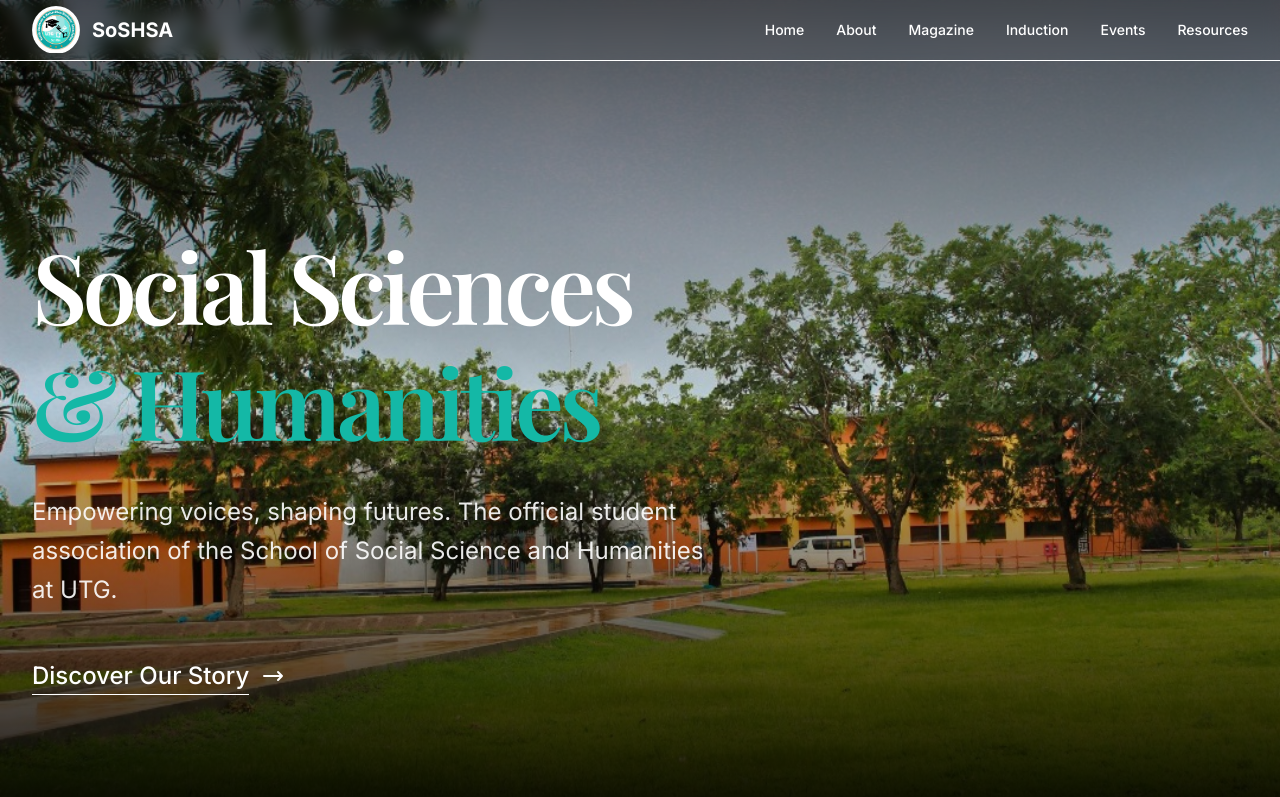
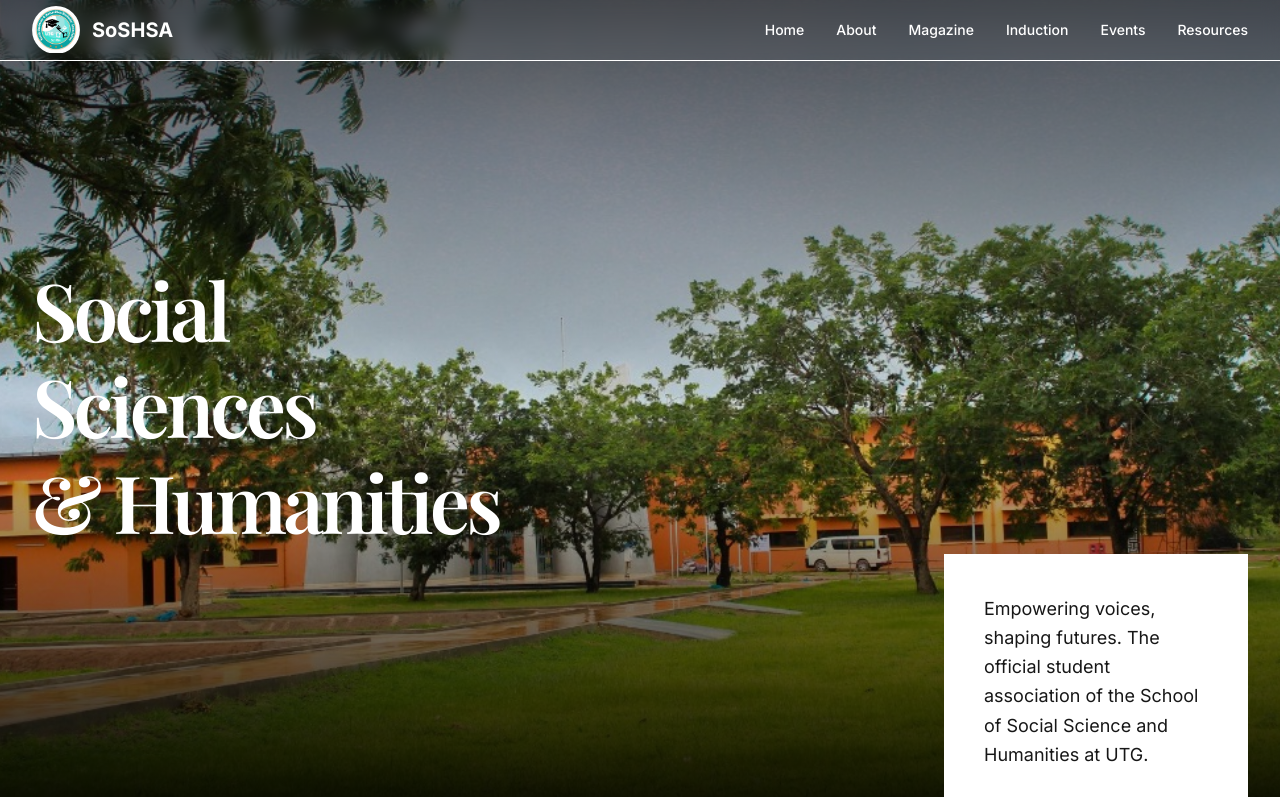
Before and after one commit to GCose/soshsa-website, a Next.js app: page / in a window 1280 px wide. Shown: the top 797 px of the page. Built offline with nearby package versions, Linux system fonts and the light colour scheme.

Commit message:
Made changes

```diff
--- a/components/website/home/HeroSection.tsx
+++ b/components/website/home/HeroSection.tsx
@@ -9,30 +9,34 @@ const HeroSection = () => (
         priority
         sizes="100vw"
         alt="SoSHSA Community"
-        className="object-fit"
+        className="object-cover"
         src="/images/home/hero.jpeg"
       />
       <div className="absolute inset-0 bg-linear-to-b from-black/70 via-black/10 to-black/90" />
     </div>
 
-    <div className="relative w-full max-w-7xl mx-auto px-6 lg:px-8">
-      <div className="max-w-5xl">
-        <h1 className="text-fluid-6xl font-bold text-white leading-[0.9] tracking-tighter mb-8">
+    <div className="relative w-full px-6 lg:px-8 h-full">
+      <div className="grid grid-cols-12 gap-8 h-full">
+        <div className="col-span-12 lg:col-span-5 flex items-top pt-50">
+          <h1 className="text-fluid-4xl font-bold text-white leading-[0.9] tracking-tighter">
             Social Sciences
             <br />
-          <span className="text-primary">& Humanities</span>
+            <span className="text-white">& Humanities</span>
           </h1>
-        <p className="text-fluid-lg text-white/90 max-w-2xl leading-relaxed mb-12">
-          Empowering voices, shaping futures. The official student association of the School of Social Science and
-          Humanities at UTG.
+        </div>
+
+        <div className="col-span-12 lg:col-span-4 lg:col-start-10 flex items-end">
+          <div className="bg-white p-8 lg:p-10">
+            <p className="text-gray-900 text-lg leading-relaxed mb-6">
+              Empowering voices, shaping futures. The official student association of the School of Social Science and Humanities at UTG.
             </p>
             <Link
               href="/about"
-          className="inline-flex items-center gap-3 text-white text-fluid-lg font-medium group"
+              className="inline-flex items-center gap-3 text-gray-900 text-lg font-medium group"
             >
               <span className="relative">
                 Discover Our Story
-            <span className="absolute bottom-0 left-0 w-full h-px bg-white transition-transform origin-left group-hover:scale-x-0" />
+                <span className="absolute bottom-0 left-0 w-full h-px bg-gray-900 transition-transform origin-left group-hover:scale-x-0" />
               </span>
               <svg
                 className="w-6 h-6 transition-transform group-hover:translate-x-2"
@@ -45,6 +49,8 @@ const HeroSection = () => (
             </Link>
           </div>
         </div>
+      </div>
+    </div>
   </section>
 )
 
```
Lines whose indentation alone changed are shown as unchanged.
